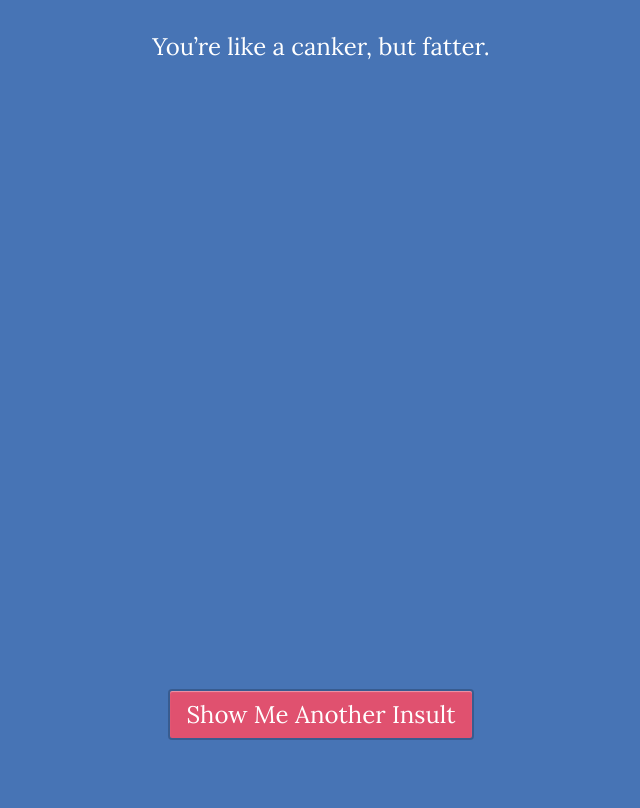
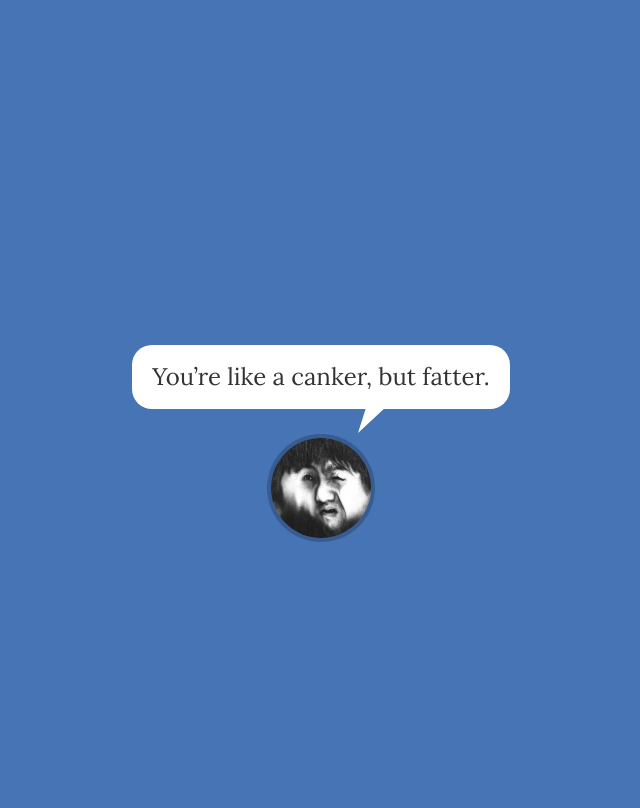
Before and after one commit to tomcheng/insultinstitute.org, a React app: page public/index.html in a window 1280 px wide. Shown: the whole page, without its empty margins (319-959 px from the left). Built offline with nearby package versions, Linux system fonts and the light colour scheme.

Commit message:
Add a face button

```diff
--- a/public/index.html
+++ b/public/index.html
@@ -1,5 +1,5 @@
 <!DOCTYPE html>
-<html lang="en">
+<html lang="en" style="height: 100%;">
 <head>
   <meta charset="utf-8">
   <title>Insult Institute</title>
@@ -9,48 +9,64 @@
   <link rel="manifest" href="%PUBLIC_URL%/manifest.json">
   <meta name="apple-mobile-web-app-capable" content="yes">
   <style type="text/css">
-    button {
-      font-size: inherit;
+    .face {
+      background-image: url("face.jpg");
+      background-repeat: no-repeat;
+      background-size: cover;
+      display: block;
       margin: 0 auto;
+      width: 100px;
+      height: 100px;
+      border-radius: 50%;
+      border: 4px solid rgba(0,0,0,0.2);
+      background-clip: padding-box;
+    }
+
+    .face:active {
+      transform: scale3d(0.92,0.92,1);
+    }
+
+    .triangle {
+      width: 28px;
+      height: 25px;
+      margin: 0 auto;
+      position: relative;
+      left: 50px;
+    }
+    .insult {
+      color: #333;
+      text-align: center;
+      margin: 30px auto 0;
+      background-color: #fff;
       display: block;
-      background-color: #e0516f;
-      color: #fff;
-      background-clip: padding-box;
-      border: 2px solid rgba(0,0,0,0.2);
-      box-shadow: 0 1px 1px rgba(255,255,255,0.4) inset;
-      padding: 8px 16px;
-      font-family: inherit;
-      border-radius: 4px;
-      user-select: none;
-    }
-    button:active {
-      background-color: #c94964;
-      color: rgba(255,255,255,0.8);
-      box-shadow: 0 1px 1px rgba(0,0,0,0.4) inset;
-    }
-    button:active, button:focus {
-      outline: 0;
+      min-width: 140px;
+      max-width: 400px;
+      padding: 15px 20px;
+      border-radius: 20px;
     }
   </style>
 </head>
 <body style="
   background-color: #4774b5;
-  color: #fff;
   padding: 0 20px;
   font-family: Lora, Georgia, sans-serif;
   font-size: 24px;
   line-height: 34px;
+  height: 100%;
+  display: flex;
+  flex-direction: column;
+  justify-content: center;
 ">
-  <div
-    id="insult"
-    style="
-      text-align: center;
-      margin-bottom: 20px;
-      margin-top: 30px;
-    "
-  ></div>
-  <div style="position: fixed; bottom: 60px; left: 0; right: 0;">
-    <button id="more">&nbsp;</button>
+  <div style="flex-grow: 1.6; flex-basis: 0; display: flex; flex-direction: column; justify-content: flex-end">
+    <div id="insult" class="insult"></div>
+    <div class="triangle">
+      <svg width="28" height="25" version="1.1" xmlns="http://www.w3.org/2000/svg" x="0px" y="0px"
+           viewBox="0 0 28 25" xml:space="preserve">
+        <polygon fill="#ffffff" points="8.6,0 26.8,0 1,24 "/>
+      </svg>
+    </div>
   </div>
+  <div id="more" class="face"></div>
+  <div style="flex-grow: 1; flex-basis: 0;"></div>
 </body>
 </html>
--- a/src/index.js
+++ b/src/index.js
@@ -3,22 +3,8 @@ import getInsult from "./insults";
 const insultContainer = document.getElementById("insult");
 const moreButton = document.getElementById("more");
 
-const BUTTON_TEXTS = [
-  "Show Me Another Insult",
-  "I Needs It",
-  "Hit Me Again",
-  "Again!",
-  "More!",
-  "Give It To Me",
-  "Tell Me More",
-];
-
-let buttonIndex = 0;
-
 const showInsult = () => {
   insultContainer.textContent = getInsult();
-  moreButton.textContent = BUTTON_TEXTS[buttonIndex % BUTTON_TEXTS.length];
-  buttonIndex++;
 };
 
 showInsult();
```
Also changed, not shown: public/face.jpg (added), public/triangle.svg (added).
